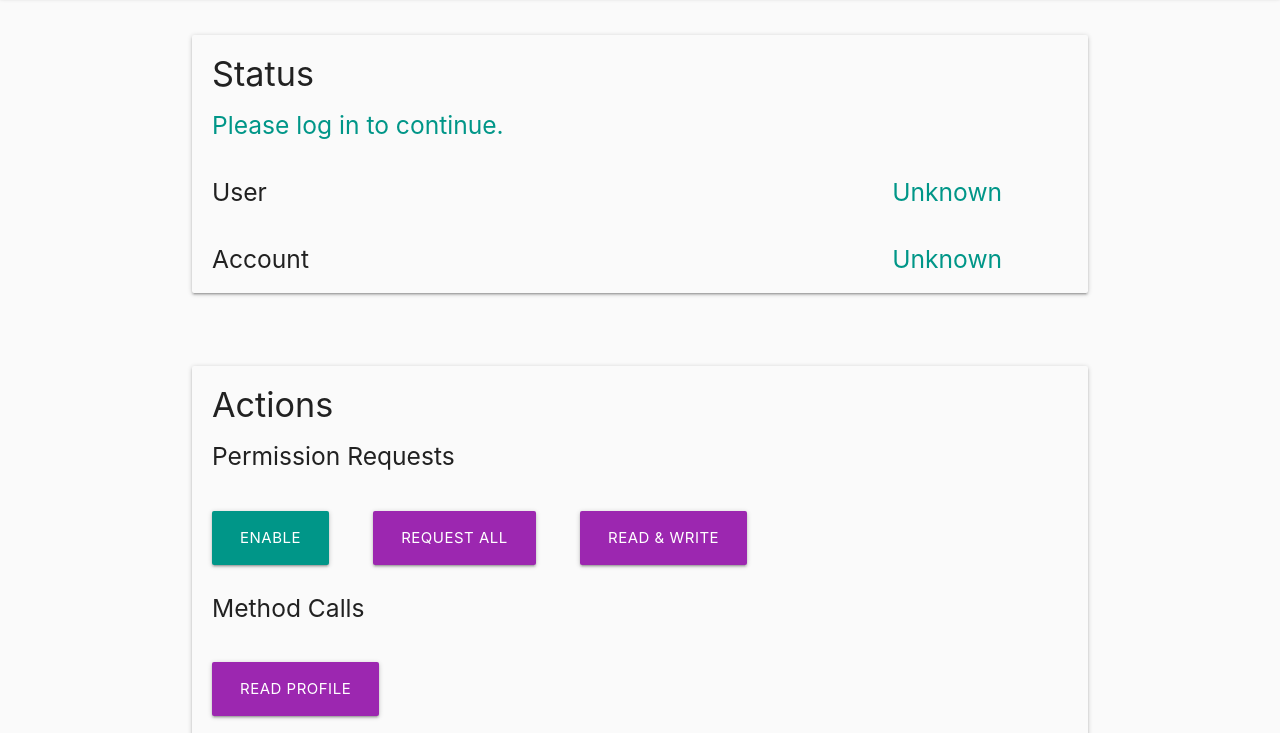
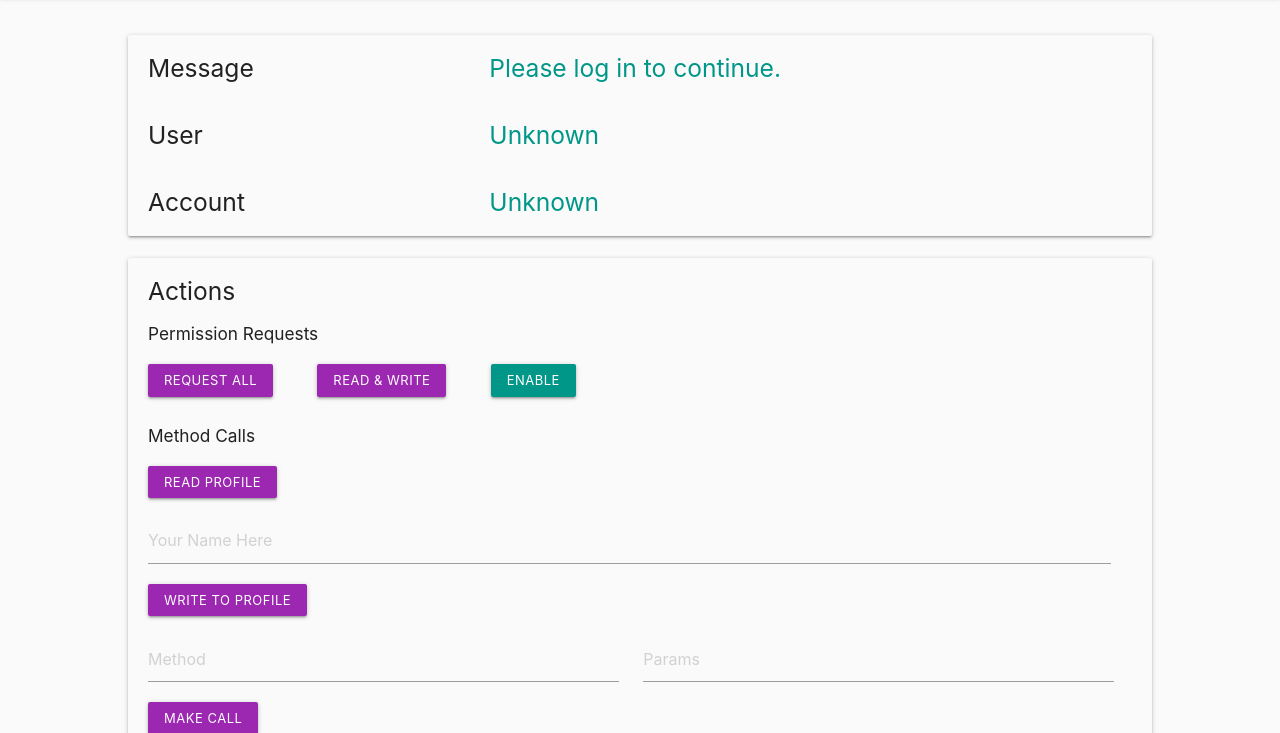
Before and after one commit to MetaMask/permissions-adventure, a website: page www/index.html in a window 1280 px wide. Shown: the part 67-800 px from the top of the page. Drawn offline with nearby package versions, Linux system fonts and the light colour scheme.

Commit message:
delete unused files; minor updates

```diff
--- a/www/css/style.css
+++ b/www/css/style.css
@@ -9,6 +9,7 @@
 .icon-block {
   padding: 0 15px;
 }
+
 .icon-block .material-icons {
 	font-size: inherit;
 }
--- a/www/index.html
+++ b/www/index.html
@@ -25,112 +25,110 @@
         </a>
       </div>
     </nav>
-    <div class="container section no-pad-bot center">
+    <div class="container section no-pad-bot center" style="width:80%">
 
       <div class="section">
         <div class="row">
           <div class="col l12 card grey lighten-5 left-align">
 
             <div class="row">
-              <h4 style="margin:20px 20px 0px 20px;">
-                Status
-              </h4>
-            </div>
-
-            <div class="row">
-              <div class="col l12" style="padding-left:0">
-                <h5 id="statusMessage" class="teal-text" style="margin:0px 0px 0px 20px;">
+              <div class="col l4" style="padding-left:0">
+                <h5 class="left" style="margin:20px 20px 0px 20px;">
+                  Message
+                </h5>
+              </div>
+              <div class="col l7" style="padding-left:0">
+                <h5 id="statusMessage" class="teal-text" style="margin:20px 0px 0px 20px;">
                   Please log in to continue.
                 </h5>
               </div>
             </div>
 
             <div class="row">
-              <div class="col l5" style="padding-left:0">
+              <div class="col l4" style="padding-left:0">
                 <h5 class="left" style="margin:20px 20px 0px 20px;">
                   User
                 </h5>
               </div>
-              <div class="col l6">
-                <h5 id="userStatus" class="right-align teal-text" style="margin:20px 0px 0px 20px;">
+              <div class="col l7" style="padding-left:0">
+                <h5 id="userStatus" class="teal-text" style="margin:20px 0px 0px 20px;">
                   Unknown
                 </h5>
               </div>
             </div>
 
             <div class="row">
-              <div class="col l5" style="padding-left:0">
+              <div class="col l4" style="padding-left:0">
                 <h5 class="left" style="margin:20px 20px 0px 20px;">
                   Account
                 </h5>
               </div>
-              <div class="col l6">
-                <h5 id="accountAddress" class="right-align teal-text" style="margin:20px 0px 0px 20px;">
+              <div class="col l7" style="padding-left:0">
+                <h5 id="accountAddress" class="teal-text" style="margin:20px 0px 0px 20px;">
                   Unknown
                 </h5>
+              </div>
+            </div>
+          </div>
+
+          <div class="col l12 card grey lighten-5 left-align">
+
+            <div class="row">
+              <h5 style="margin:20px 20px 0px 20px;">
+                Actions
+              </h5>
+            </div>
+
+            <div class="row">
+              <h6 style="margin:20px 20px 0px 20px;">Permission Requests</h6>
+            </div>
+
+            <div class="row">
+              <button id="allPerms" class="btn-small waves-effect waves-ligth purple" style="margin:0px 20px 10px 20px;">
+                Request All
+              </button>
+              <button id="readWrite" class="btn-small waves-effect waves-ligth purple" style="margin:0px 20px 10px 20px;">
+                Read & Write
+              </button>
+              <button id="enable" class="btn-small waves-effect waves-ligth teal" style="margin:0px 20px 10px 20px;">
+                Enable
+              </button>
+            </div>
+
+            <div class="row">
+              <h6 style="margin:20px 20px 0px 20px;">Method Calls</h6>
+            </div>
+
+            <div class="row">
+              <button id="read" class="btn-small waves-effect waves-ligth purple" style="margin:0px 20px 0px 20px;">
+                Read Profile
+              </button>
+            </div>
+
+            <div class="row">
+              <form id="writeToProfileForm">
+                <input id="writeToProfileInput" style="margin:0px 20px; width: 94%" placeholder="Your Name Here"></input>
+                <input type="submit" style="visibility: hidden; position: absolute" />
+              </form>
+              <button id="writeToProfileButton" class="btn-small waves-effect waves-ligth purple" style="margin:20px 20px 0px 20px;">
+                Write to Profile
+              </button>
+            </div>
+            <div class="row">
+                <form id="customCallForm">
+                  <input id="customCallMethod" style="margin:0px 20px; width: 46%" placeholder="Method"></input>
+                  <input id="customCallParams" style="margin:0px 0 0 0px; width: 46%" placeholder="Params"></input>
+                  <input type="submit" style="visibility: hidden; position: absolute" />
+                </form>
+                <button id="customCallButton" class="btn-small waves-effect waves-ligth purple" style="margin:20px 20px 10px 20px;">
+                  Make Call
+                </button>
               </div>
             </div>
           </div>
         </div>
       </div>
 
-      <div class="section">
-        <div class="row">
-          <div class="col l12 card grey lighten-5 left-align">
-
-            <div class="row">
-              <h4 style="margin:20px 20px 0px 20px;">
-                Actions
-              </h4>
-            </div>
-
-            <div class="row">
-              <h5 style="margin:20px 20px 0px 20px;">Permission Requests</h5>
-            </div>
-
-            <div class="row">
-              <button id="enable" class="btn-large waves-effect waves-ligth teal" style="margin:20px 20px 10px 20px;">
-                Enable
-              </button>
-              <button id="allPerms" class="btn-large waves-effect waves-ligth purple" style="margin:20px 20px 10px 20px;">
-                Request All
-              </button>
-              <button id="readWrite" class="btn-large waves-effect waves-ligth purple" style="margin:20px 20px 10px 20px;">
-                Read & Write
-              </button>
-            </div>
-
-            <div class="row">
-              <h5 style="margin:20px 20px 0px 20px;">Method Calls</h5>
-            </div>
-
-            <div class="row">
-              <button id="read" class="btn-large waves-effect waves-ligth purple" style="margin:20px 20px 0px 20px;">
-                Read Profile
-              </button>
-            </div>
-            <div class="row">
-              <form id="writeToProfileForm">
-                <input id="writeToProfileInput" style="margin:0px 20px; width: 94%" placeholder="Your Name Here"></input>
-                <input type="submit" style="visibility: hidden; position: absolute" />
-              </form>
-              <button id="writeToProfileButton" class="btn-large waves-effect waves-ligth purple" style="margin:20px 20px 0px 20px;">
-                Write to Profile
-              </button>
-            </div>
-            <div class="row">
-              <form id="customCallForm">
-                <input id="customCallMethod" style="margin:0px 20px; width: 94%" placeholder="Method"></input>
-                <input id="customCallParams" style="margin:0px 20px; width: 94%" placeholder="Params"></input>
-                <input type="submit" style="visibility: hidden; position: absolute" />
-              </form>
-              <button id="customCallButton" class="btn-large waves-effect waves-ligth purple" style="margin:20px 20px 10px 20px;">
-                Make Call
-              </button>
-            </div>
-          </div>
-        </div>
-      </div>
     </div>
   </body>
 
@@ -145,8 +143,11 @@
     /** INIT **/
 
     window.readProfile = readProfile
-    readProfile()
-    getAccounts()
+    if (!ethereum) throw new Error('no window.ethereum')
+    else {
+      readProfile(false)
+      getAccounts(false)
+    }
 
     /** ADD LISTENERS **/
 
@@ -169,18 +170,7 @@
       )
     })
 
-    enable.addEventListener('click', function() {
-      if (!ethereum) throw new Error('no window.ethereum')
-      ethereum.send('eth_requestAccounts')
-      .then(result => {
-        console.log('eth_requestAccounts:', result)
-        accountAddress.innerText = getDisplayAddress(result[0])
-        statusMessage.innerText = 'Successfully retrieved account.'
-      })
-      .catch(error => {
-        showError(error)
-      })
-    })
+    enable.addEventListener('click', requestAccounts)
 
     read.addEventListener('click', readProfile)
 
@@ -192,15 +182,27 @@
 
     /** FUNCTIONS **/
 
-    function getAccounts() {
+    function requestAccounts() {
+      ethereum.send('eth_requestAccounts')
+      .then(result => {
+        console.log('eth_requestAccounts:', result)
+        accountAddress.innerText = getDisplayAddress(result[0])
+        statusMessage.innerText = 'Successfully retrieved account.'
+      })
+      .catch(error => {
+        showError(error)
+      })
+    }
+
+    function getAccounts(displayError = true) {
       return ethereum.send('eth_accounts')
       .then(result => {
         console.log('eth_accounts:', result)
         accountAddress.innerText = getDisplayAddress(result[0] || result.result[0])
       })
       .catch(error => {
-        showError(error)
         accountAddress.innerText = 'Unknown'
+        if (displayError) showError(error)
       })
     }
 
@@ -218,7 +220,7 @@
       .catch(error => showError(error))
     }
 
-    function readProfile () {
+    function readProfile (displayError = true) {
       ethereum.send('readYourProfile', [])
       .then(result => {
         console.log('readYourProfile:', result)
@@ -227,7 +229,7 @@
       })
       .catch(error => {
         userStatus.innerText = 'Unknown'
-        showError(error)
+        if (displayError) showError(error)
       })
     }
 
```
Also changed, not shown: www/favicon_white.ico (deleted).
